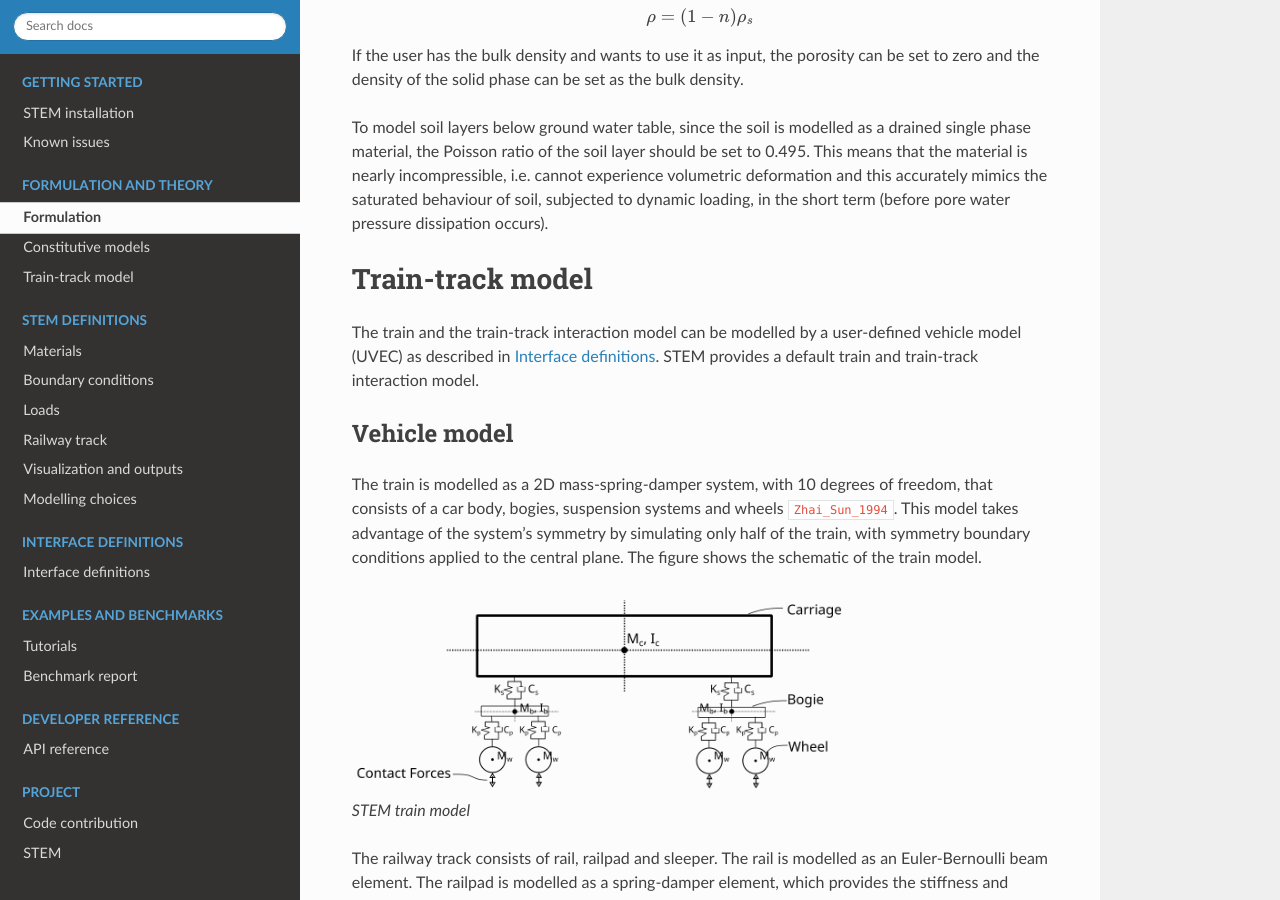
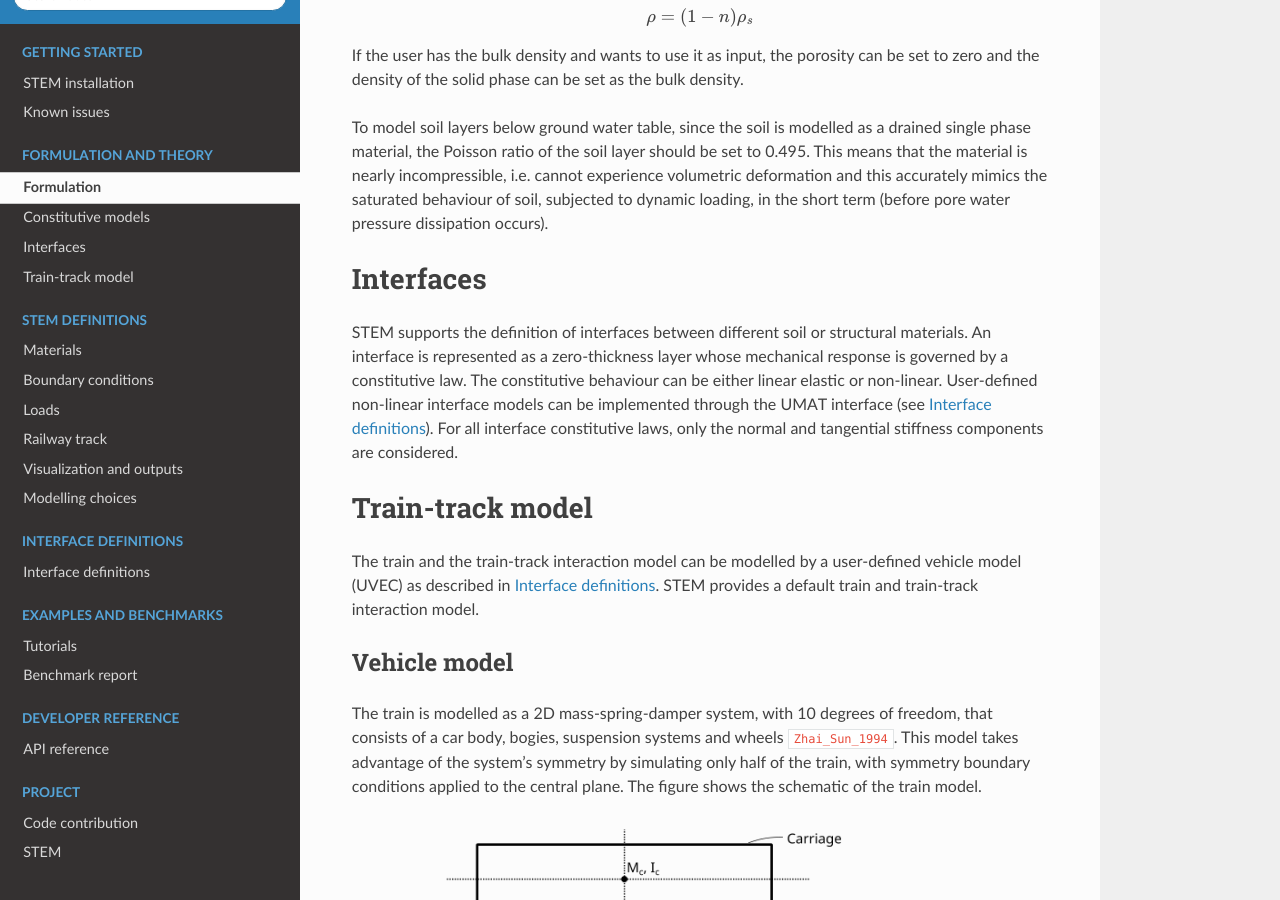
Before and after one commit to StemVibrations/STEM, a Sphinx documentation site: the page built from docs/formulation.rst, in a window 1280 px wide and 900 px high, scrolled down 3980 px. Built offline with Sphinx 7.4.7 and the Read the Docs theme 3.1.0, drawn with Linux system fonts in a browser that asks for light colours; pages that are not in the unit, such as notebooks, are missing from menus; cross-references to code outside the pages are shown as plain code.

Commit message:
added interface formulation

```diff
--- a/docs/formulation.rst
+++ b/docs/formulation.rst
@@ -196,6 +196,15 @@ the Poisson ratio of the soil layer should be set to 0.495. This means that the
 i.e. cannot experience volumetric deformation and this accurately mimics the saturated behaviour of soil, subjected
 to dynamic loading, in the short term (before pore water pressure dissipation occurs).
 
+
+Interfaces
+==========
+STEM supports the definition of interfaces between different soil or structural materials.
+An interface is represented as a zero-thickness layer whose mechanical response is governed by a
+constitutive law. The constitutive behaviour can be either linear elastic or non-linear.
+User-defined non-linear interface models can be implemented through the UMAT interface (see :doc:`API_definition`).
+For all interface constitutive laws, only the normal and tangential stiffness components are considered.
+
 .. _uvec_formulation:
 
 Train-track model
```
